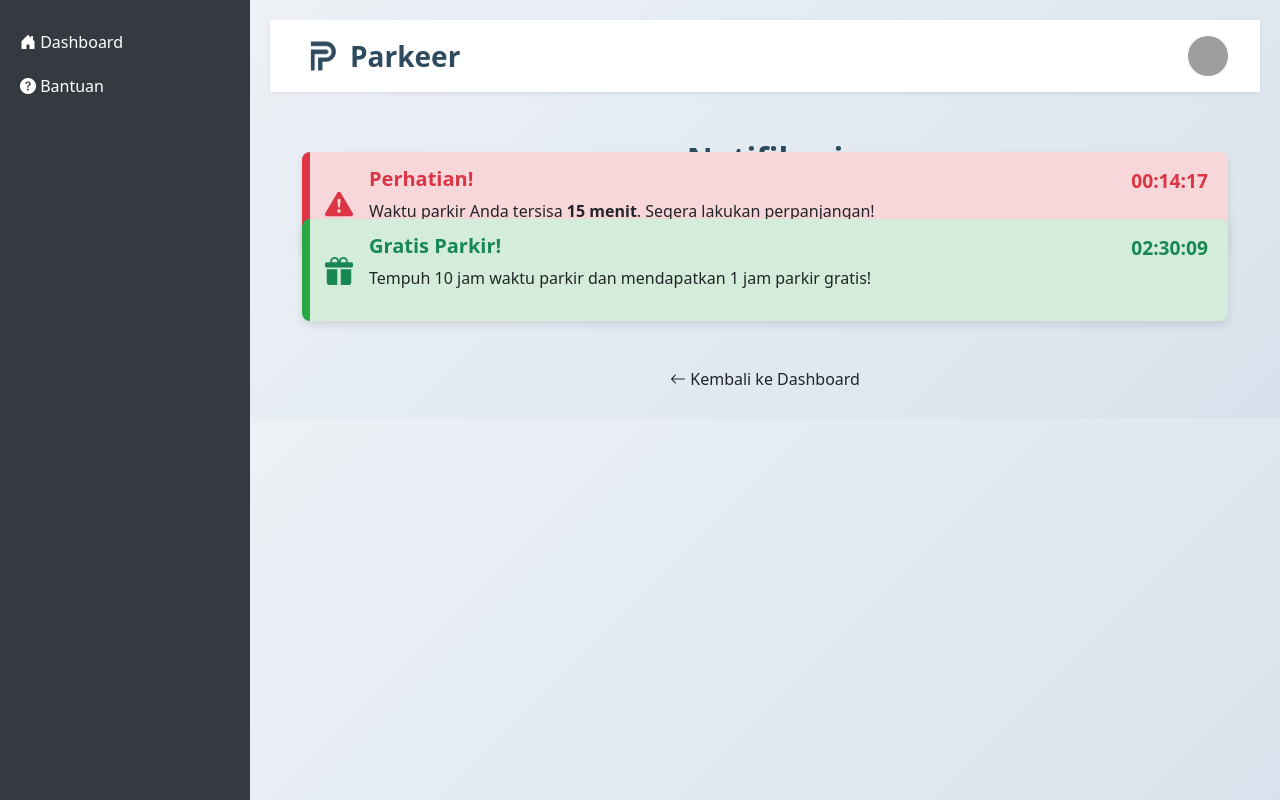
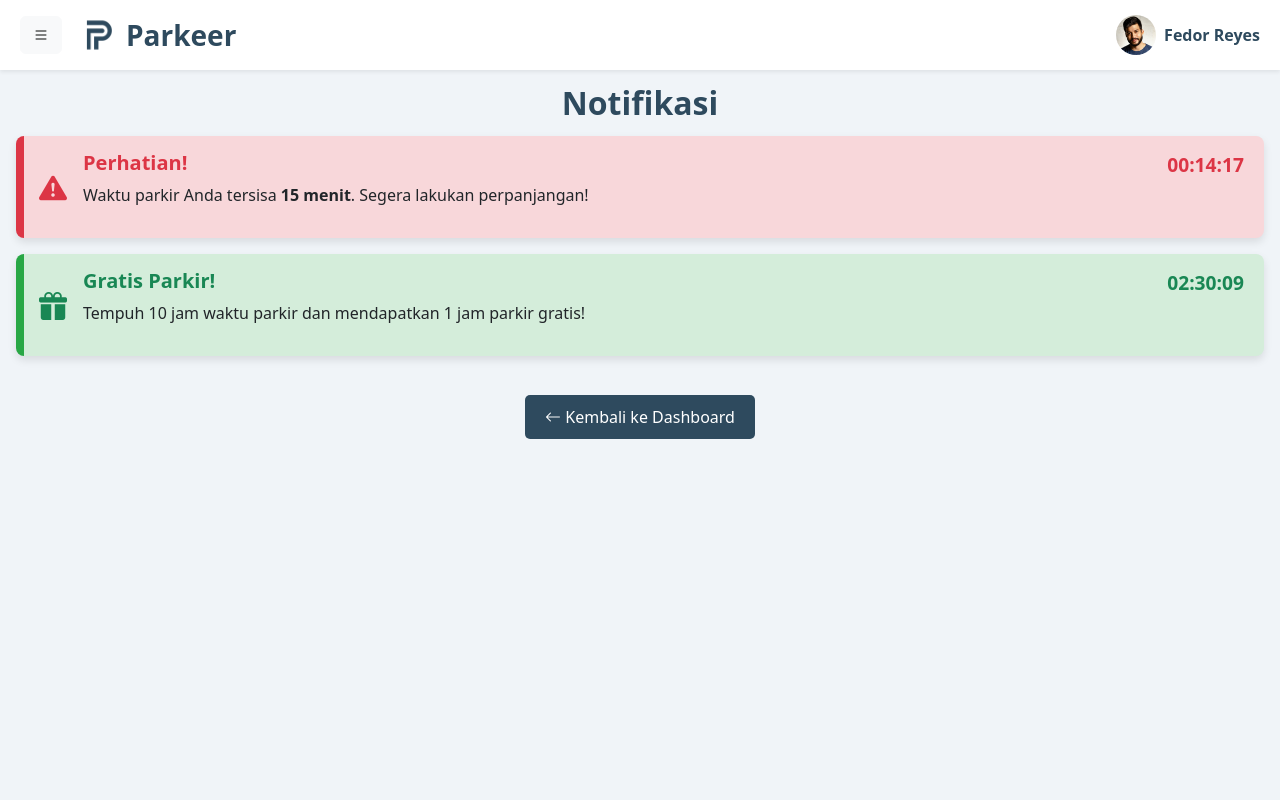
Before and after one commit to Leofernandy/e-parking, a PHP site: page /bantuan.php in a window 1280 px wide. Run offline with PHP 8.4, Linux system fonts and the light colour scheme; grey boxes are pictures that could not be loaded.

Commit message:
Update bantuan.php

```diff
--- a/bantuan.php
+++ b/bantuan.php
@@ -3,20 +3,53 @@
 <head>
     <meta charset="UTF-8">
     <meta name="viewport" content="width=device-width, initial-scale=1.0">
-    <title>Notifikasi - Parkeer</title>
-    <!-- Bootstrap CSS -->
+    <title>Reservasi - Parkeer</title>
     <link href="https://cdn.jsdelivr.net/npm/bootstrap@5.3.0/dist/css/bootstrap.min.css" rel="stylesheet">
-    <!-- Bootstrap Icons -->
     <link rel="stylesheet" href="https://cdn.jsdelivr.net/npm/bootstrap-icons/font/bootstrap-icons.css">
-    <!-- Custom CSS -->
     <link rel="stylesheet" href="css/styles.css">
     <style>
+
+        body {
+            background: #f0f4f8;
+            margin: 0;
+            padding: 0;
+        }
+        .fixed-header {
+            position: fixed;
+            top: 0;
+            left: 0;
+            width: 100%;
+            z-index: 1000;
+            background: white;
+            box-shadow: 0 4px 6px rgba(0, 0, 0, 0.1);
+            padding: 15px 20px;
+            display: flex;
+            align-items: center;
+            justify-content: space-between;
+            height: 70px;
+        }
+        .profile-img {
+            width: 40px;
+            height: 40px;
+            border-radius: 50%;
+            object-fit: cover;
+        }
+
         .sidebar {
+            position: fixed;
+            left: -250px;
+            top: 70px;
             width: 250px;
-            height: 100vh;
-            position: fixed;
-            background-color: #343a40;
+            height: calc(100vh - 70px);
+            background: #2E4A5E;
+            color: white;
+            transition: 0.3s;
             padding-top: 20px;
+            overflow-y: auto;
+            z-index:1000;
+        }
+        .sidebar.active {
+            left: 0;
         }
         .sidebar a {
             padding: 10px 20px;
@@ -25,17 +58,26 @@
             text-decoration: none;
         }
         .sidebar a:hover {
-            background-color: #495057;
+            background: #243b53;
         }
-        .content {
-            margin-left: 250px;
-            padding: 20px;
+
+
+        /* Tombol Cari Parkir dan Reservasi */
+        .btn-navy {
+            background: #2E4A5E; /* Warna biru navbar */
+            border: none;
+            color: white;
+            padding: 10px 20px;
+            border-radius: 5px;
+            font-weight: normal;
+            transition: background 0.3s, box-shadow 0.3s;
         }
-        .profile-pic {
-            width: 40px;
-            height: 40px;
-            border-radius: 50%;
+
+        .btn-navy:hover {
+            background: #243b53; /* Warna biru gelap saat hover */
+            box-shadow: 0 10px 20px rgba(0, 0, 0, 0.2);
         }
+
         .card-custom {
             border-left: 8px solid;
             box-shadow: 0 4px 8px rgba(0, 0, 0, 0.1);
@@ -60,32 +102,46 @@
             font-size: 1.2rem;
             font-weight: bold;
         }
+
+
+
     </style>
 </head>
-<body class="bg-light">
-    <div class="sidebar">
-        <a href="dashboard.php"><i class="bi bi-house-door-fill"></i> Dashboard</a>
-        <a href="bantuan.php"><i class="bi bi-question-circle-fill"></i> Bantuan</a>
+<body>
+    <!-- Header -->
+    <nav class="navbar navbar-expand-lg navbar-light bg-white shadow-sm fixed-header">
+        <div class="d-flex align-items-center">
+            <button class="btn btn-light me-3" id="menu-toggle"><i class="bi bi-list"></i></button>
+            <a class="navbar-brand d-flex align-items-center" href="#">
+                <img src="assets/img/Logobgwhite.png" alt="Parkeer Logo" width="40" class="me-2">
+                <span class="fw-bold fs-3 text-navy">Parkeer</span>
+            </a>
+        </div>
+        <div class="d-flex align-items-center">
+            <img src="assets/img/profilepic.jpg" alt="Foto Profil" class="profile-img me-2">
+            <span class="fw-bold text-navy">Fedor Reyes</span>
+        </div>
+    </nav>
+
+    <!-- Sidebar -->
+    <div class="sidebar" id="sidebar">
+        <a href="reservasi.php">Reservasi</a>
+        <a href="riwayat.php">Riwayat Pemesanan</a>
+        <a href="dompet.php">Dompet</a>
+        <a href="PengaturanAkun.php">Akun</a>
+        <a href="bantuan.php">Notifikasi</a>
     </div>
 
+    <!-- Content -->
     <div class="content">
         <nav class="navbar navbar-expand-lg navbar-light bg-white shadow-sm">
-            <div class="container-fluid">
-                <a class="navbar-brand d-flex align-items-center" href="#">
-                    <img src="assets/img/Logobgwhite.png" alt="Parkeer Logo" width="40" class="me-2">
-                    <span class="text-navy fw-bold fs-3">Parkeer</span>
-                </a>
-                <div class="ms-auto">
-                    <img src="assets/img/profile.jpg" alt="Profile" class="profile-pic">
-                </div>
-            </div>
         </nav>
 
         <div class="container-fluid mt-5 px-3">
-            <h2 class="text-navy text-center fw-bold mb-4">Notifikasi</h2>
-            <div class="row justify-content-center px-3">
+            <h2 class="text-navy text-center fw-bold my-5 pt-3">Notifikasi</h2>
+            <div class="row justify-content-center pt-3">
                 <div class="col-12">
-                    <div class="card card-custom card-danger">
+                    <div class="card card-custom card-danger mb-2">
                         <div class="d-flex align-items-center">
                             <i class="bi bi-exclamation-triangle-fill fs-3 text-danger me-3"></i>
                             <div>
@@ -97,7 +153,7 @@
                     </div>
                 </div>
                 <div class="col-12">
-                    <div class="card card-custom card-success">
+                    <div class="card card-custom card-success mt-2">
                         <div class="d-flex align-items-center">
                             <i class="bi bi-gift-fill fs-3 text-success me-3"></i>
                             <div>
@@ -110,11 +166,19 @@
                 </div>
             </div>
             <div class="text-center mt-4">
-                <a href="dashboard.php" class="btn btn-navy"><i class="bi bi-arrow-left"></i> Kembali ke Dashboard</a>
+                <a href="reservasi.php" class="btn btn-navy"><i class="bi bi-arrow-left"></i> Kembali ke Dashboard</a>
             </div>
         </div>
     </div>
 
+
+
+
+    <script>
+        document.getElementById('menu-toggle').addEventListener('click', function() {
+            document.getElementById('sidebar').classList.toggle('active');
+        });
+    </script>
     <script>
         function updateTimers() {
             let sisaWaktu = document.getElementById("sisaWaktu");
```
